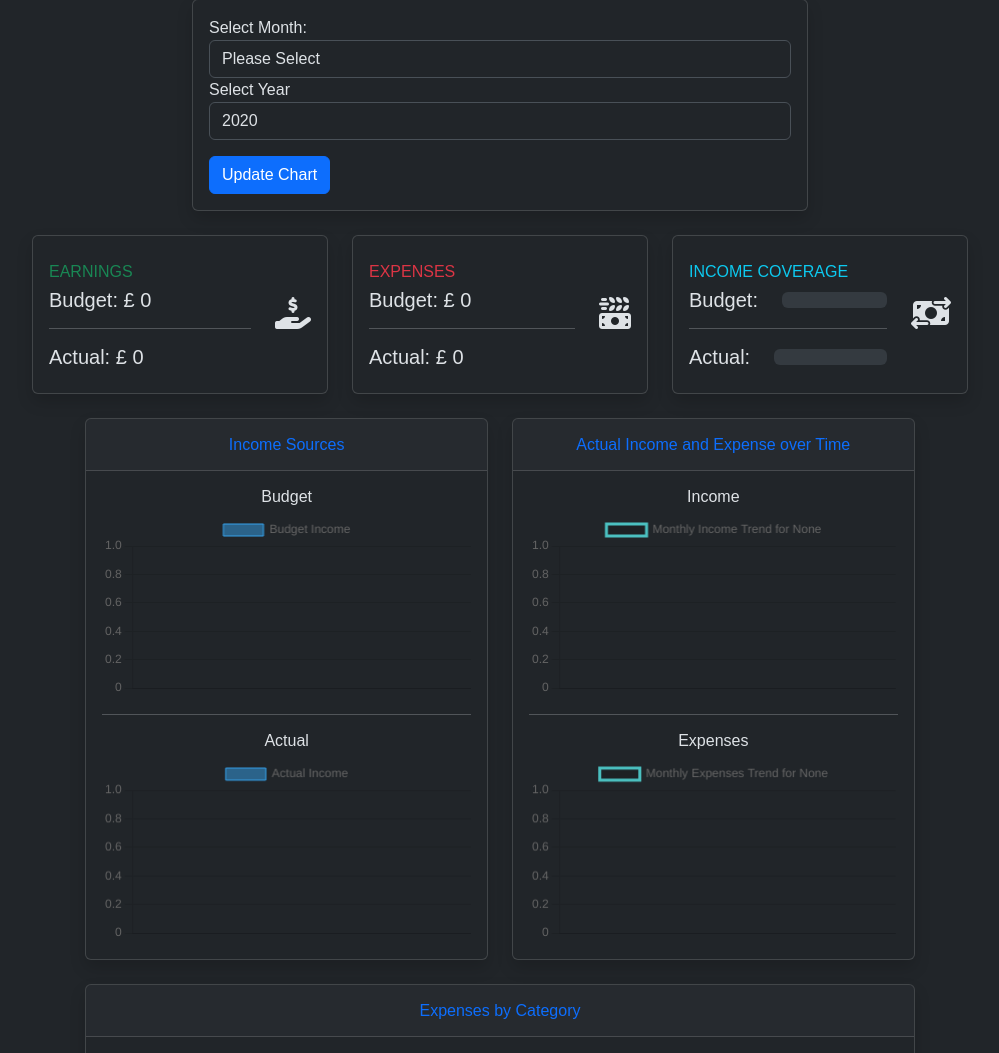
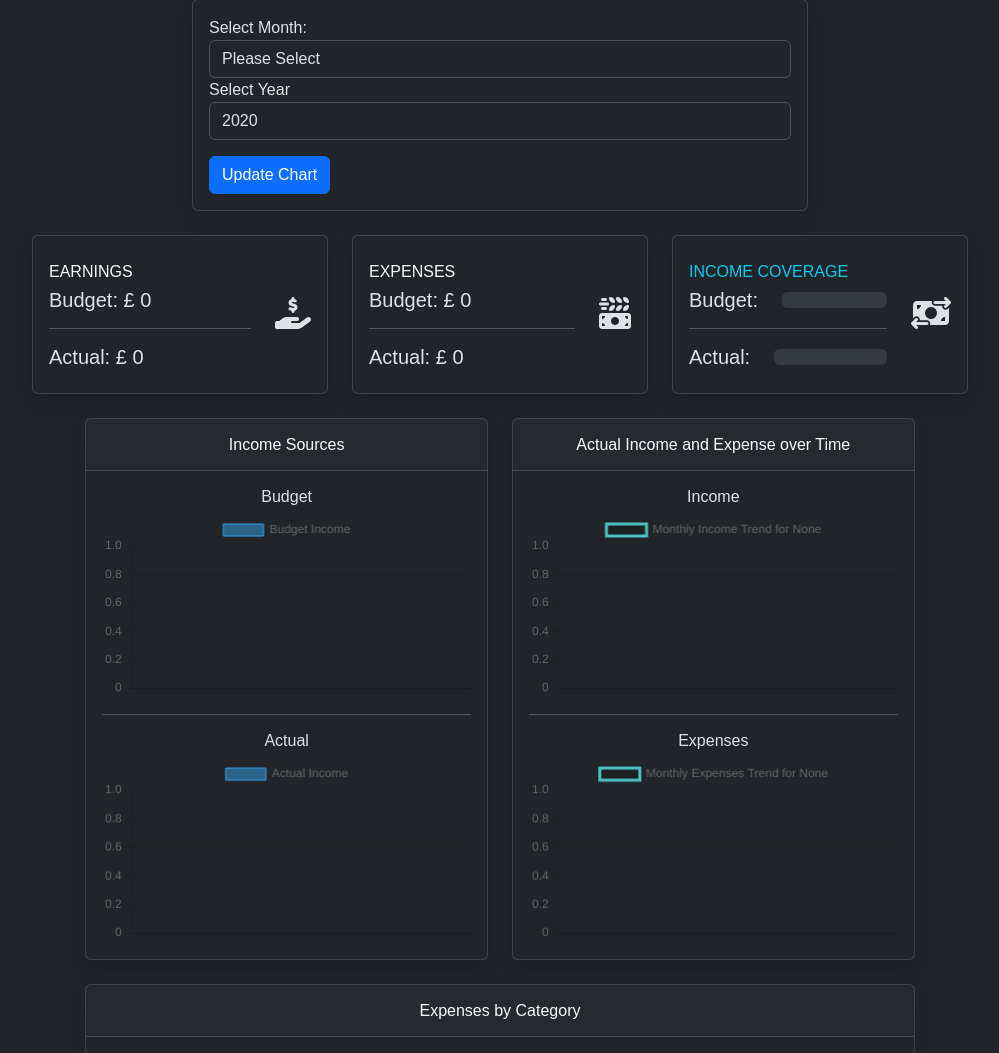
Before and after one commit to Nelkon01/Nelkon-Finance, a Flask app: page /goldmine in a window 1280 px wide. Shown: the part 193-1246 px from the top of the page, without its empty margins (140-1139 px from the left). Run offline with Flask 2, Linux system fonts and the light colour scheme; a user stored in the database is signed in; tables that the repository leaves empty hold one stand-in row (values such as "Sample post").

Commit message:
Add aria label to progressbar in goldmine page

```diff
--- a/budgetmanager/templates/goldmine.html
+++ b/budgetmanager/templates/goldmine.html
@@ -66,7 +66,7 @@
                     <div class="card-body">
                         <div class="row no-gutters align-items-center">
                             <div class="col mr-2">
-                                <div class="text-xs font-weight-bold text-success text-uppercase mb-1"> {{ selected_month or "" }}
+                                <div class="text-xs font-weight-bold text-light text-uppercase mb-1"> {{ selected_month or "" }}
                                     Earnings
                                 </div>
                                 <div class="h5 mb-0 font-weight-bold text-gray-800">
@@ -89,7 +89,7 @@
                     <div class="card-body">
                         <div class="row no-gutters align-items-center">
                             <div class="col mr-2">
-                                <div class="text-xs font-weight-bold text-danger text-uppercase mb-1">{{ selected_month or "" }}
+                                <div class="text-xs font-weight-bold text-light text-uppercase mb-1">{{ selected_month or "" }}
                                     Expenses
                                 </div>
                                 <div class="h5 mb-0 font-weight-bold text-gray-800">
@@ -122,6 +122,7 @@
                                     <div class="col progress-container">
                                         <div class="progress progress-sm mr-2">
                                             <div class="progress-bar bg-info" role="progressbar"
+                                                 aria-label="{{ budget_income_coverage }} percent coverage of budget income"
                                                  style="width: {{ budget_income_coverage }}%">
                                                 {{ budget_income_coverage }}%
                                             </div>
@@ -136,6 +137,7 @@
                                     <div class="col progress-container">
                                         <div class="progress progress-sm mr-2">
                                             <div class="progress-bar bg-info" role="progressbar"
+                                                 aria-label="{{ actual_income_coverage }} percent coverage of actual income"
                                                  style="width: {{ actual_income_coverage }}%">
                                                 {{ actual_income_coverage }}%
                                             </div>
@@ -160,7 +162,7 @@
                     <div class="col-md-6">
                         <div class="card shadow mb-4">
                             <div class="card-header py-3">
-                                <h6 class="m-0 font-weight-bold text-primary text-center">{{ selected_month or "" }}
+                                <h6 class="m-0 font-weight-bold text-light text-center">{{ selected_month or "" }}
                                     Income
                                     Sources</h6>
                             </div>
@@ -180,7 +182,7 @@
                     <div class="col-md-6">
                         <div class="card shadow mb-4">
                             <div class="card-header py-3">
-                                <h6 class="m-0 font-weight-bold text-primary text-center">Actual Income and Expense over
+                                <h6 class="m-0 font-weight-bold text-light text-center">Actual Income and Expense over
                                     Time</h6>
                             </div>
                             <div class="card-body">
@@ -199,7 +201,7 @@
                     <div class="">
                         <div class="card shadow mb-4">
                             <div class="card-header py-3">
-                                <h6 class="m-0 font-weight-bold text-primary text-center">{{ selected_month or "" }}
+                                <h6 class="m-0 font-weight-bold text-light text-center">{{ selected_month or "" }}
                                     Expenses by
                                     Category</h6>
                             </div>
```
